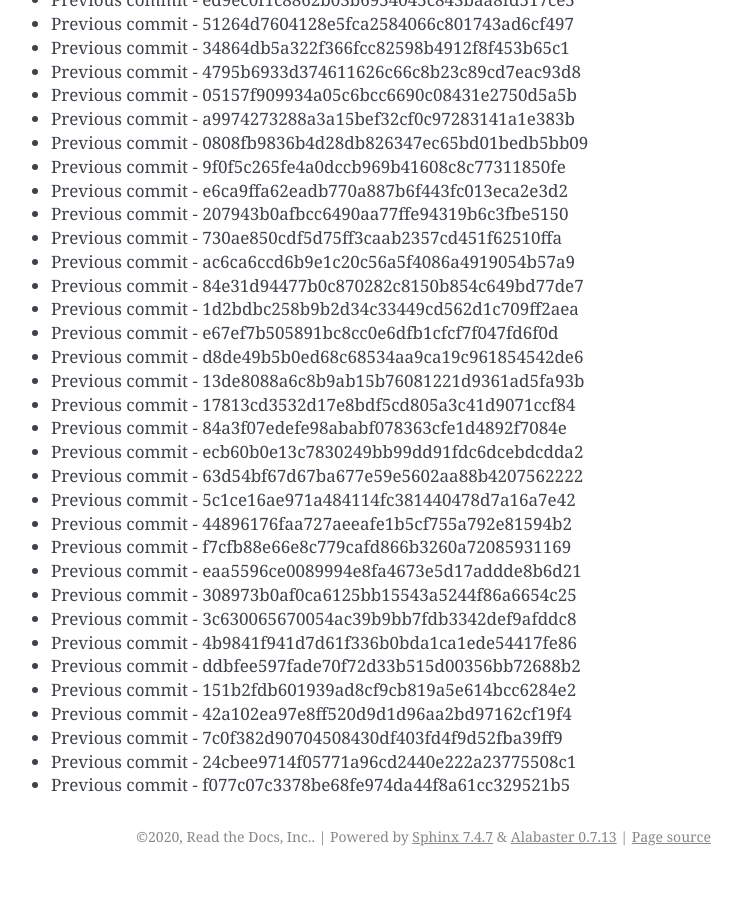
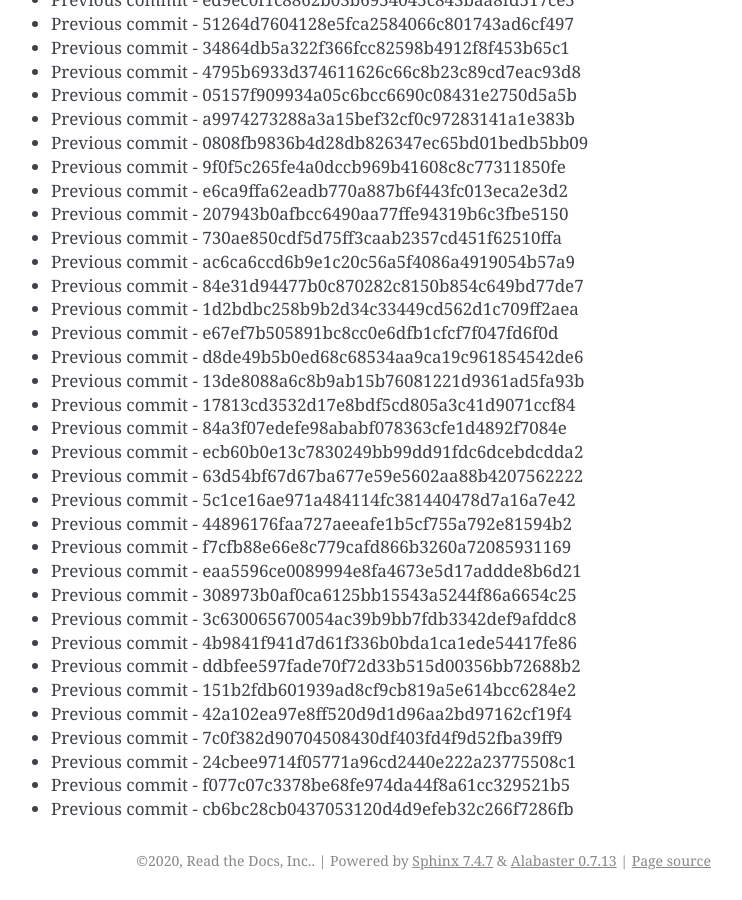
Before and after one commit to readthedocs/rtd-git-stresstest, a Sphinx documentation site: the page built from docs/updates.rst, in a window 1280 px wide and 900 px high, scrolled down 6795 px. Shown: the whole window, without its empty margins (399-1141 px from the left). Built offline with Sphinx 7.4.7, drawn with Linux system fonts in a browser that asks for light colours; before the commit the page ends 7671 px from its top, so only the background shows below that.

Commit message:
Generating commit from previous: cb6bc28cb0437053120d4d9efeb32c266f7286fb

```diff
--- a/docs/updates.rst
+++ b/docs/updates.rst
@@ -317,3 +317,4 @@ It can be tested for any performance characteristics.
 * Previous commit - 7c0f382d90704508430df403fd4f9d52fba39ff9
 * Previous commit - 24cbee9714f05771a96cd2440e222a23775508c1
 * Previous commit - f077c07c3378be68fe974da44f8a61cc329521b5
+* Previous commit - cb6bc28cb0437053120d4d9efeb32c266f7286fb
```
